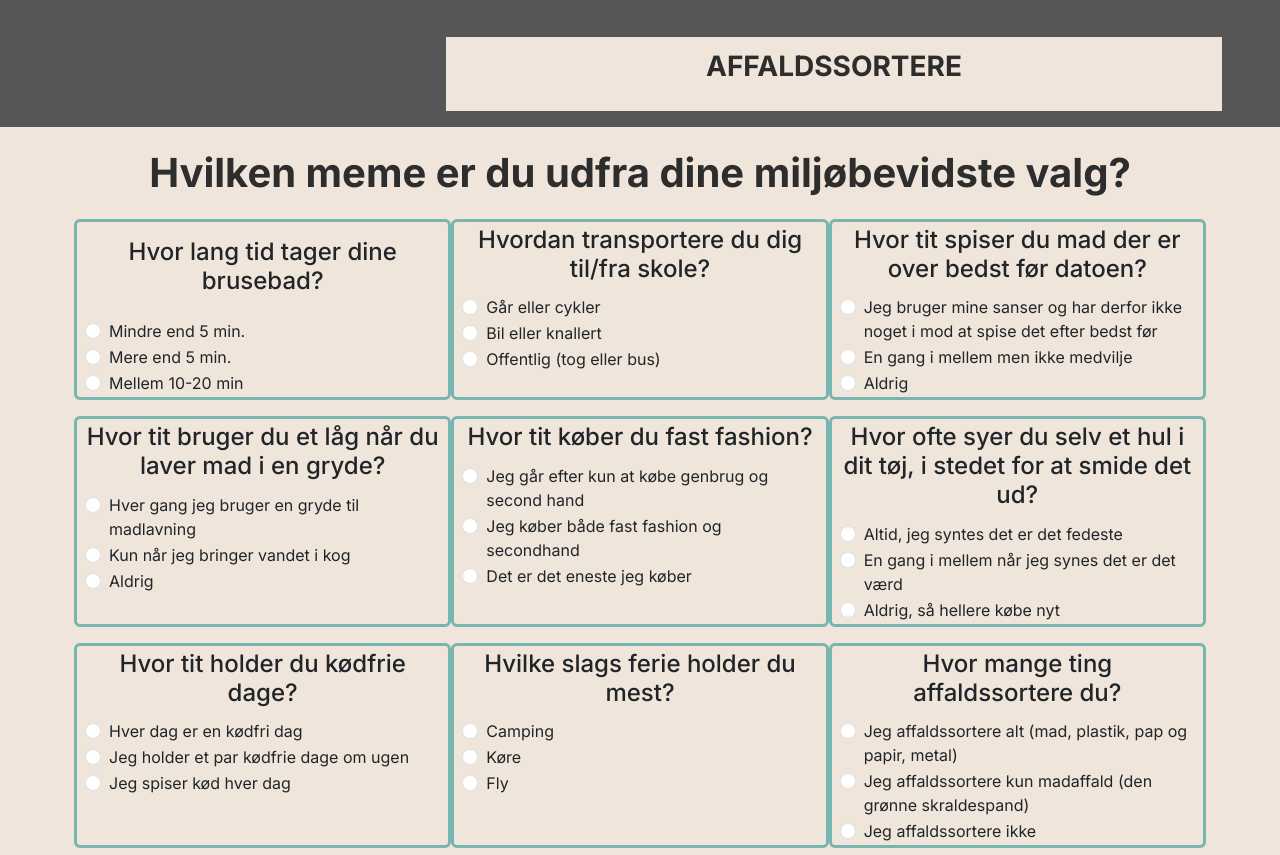
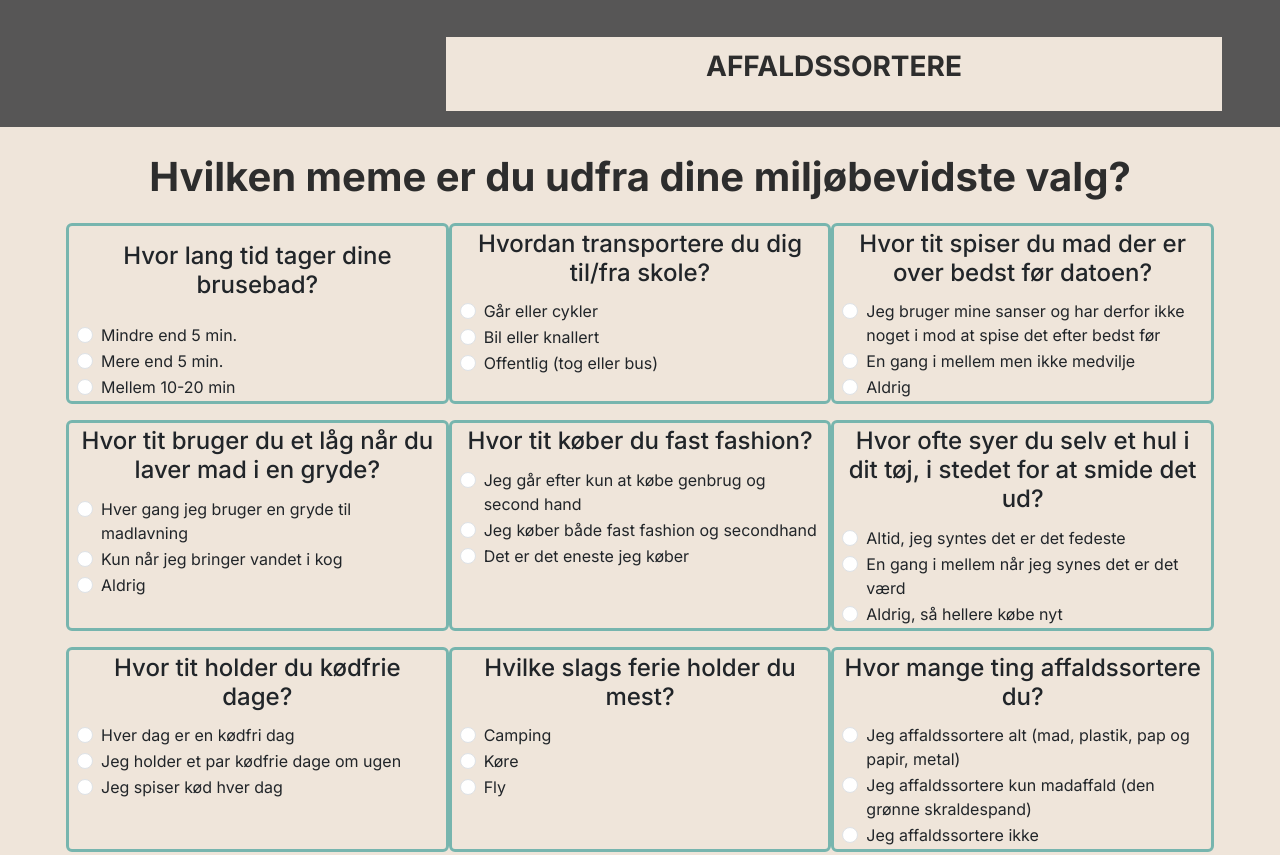
Before and after one commit to nannaglaw/climatereleaf, a website: page index.html in a window 1280 px wide. Shown: the part 1400-2255 px from the top of the page. Drawn offline with nearby package versions, Linux system fonts and the light colour scheme; files that its build step writes are made by us from their sources.

Commit message:
redigering

```diff
--- a/index.html
+++ b/index.html
@@ -171,7 +171,7 @@
 
 
     <div class="bg-creme pb-2" id="sec2">
-        <div class="container">
+        <div class="container p-1">
             <p class="text-grå text-center fs-1 page1 pt-3">Hvilken meme er du udfra dine miljøbevidste valg?</p>
 
 
```
